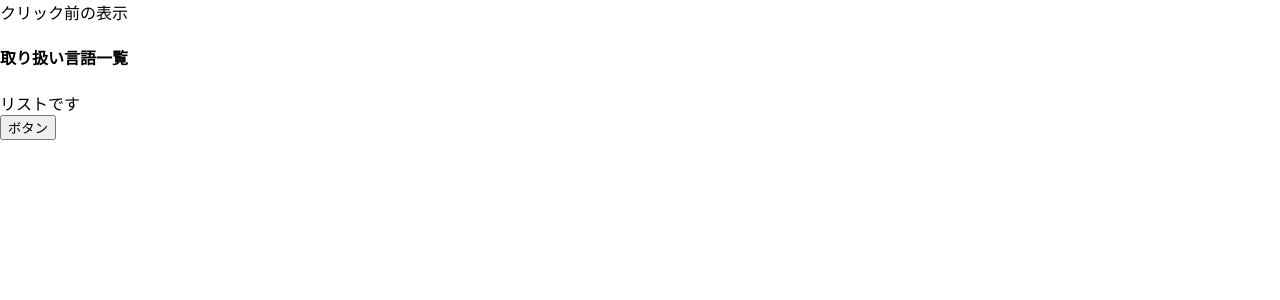
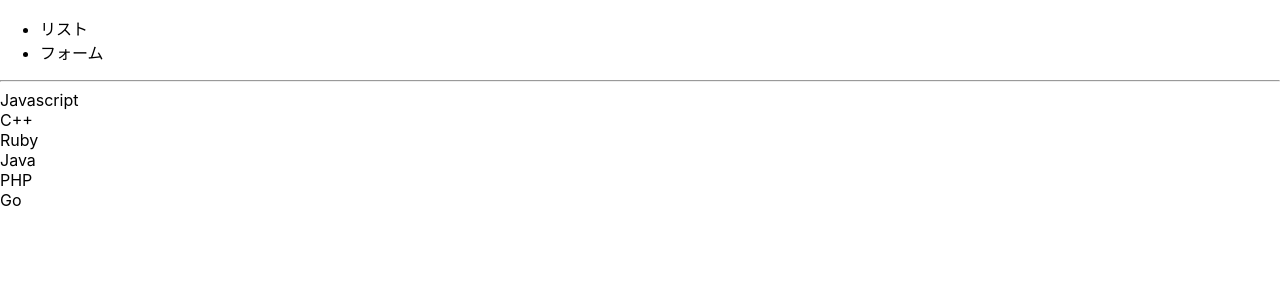
Before and after one commit to redrabbit1104/react-toturial, a React (Create React App) app: page / in a window 1280 px wide. Shown: the top 300 px of the page. Built offline with nearby package versions, Linux system fonts and the light colour scheme.

Commit message:
if condition and map

```diff
--- a/src/App.js
+++ b/src/App.js
@@ -1,24 +1,26 @@
 import React from "react";
 import { List } from "./List";
+import { Form } from "./Form";
 
 class App extends React.Component {
   constructor(props) {
     super(props);
-    this.state = { description: "クリック前の表示" };
+    this.state = { description: "クリック前の表示", tab: "list" };
   }
-  changeDescription() {
-    this.setState({
-      description: "クリック後の表示です。",
-    });
-  }
+
   render() {
-    const { description } = this.state;
+    const { tab } = this.state;
     return (
       <div>
-        {description}
-        <List title="取り扱い言語一覧" />
+        <header>
+          <ul>
+            <li onClick={() => this.setState({ tab: "list" })}>リスト</li>
+            <li onClick={() => this.setState({ tab: "form" })}>フォーム</li>
+          </ul>
+        </header>
+        <hr />
+        {tab === "list" ? <List /> : <Form />}
         {/* <button onClick={() => this.changeDescription()}>ボタン</button> */}
-        <button onClick={this.changeDescription.bind(this)}>ボタン</button>
       </div>
     );
   }
--- /dev/null
+++ b/src/Form.js
@@ -0,0 +1,7 @@
+import React from "react";
+
+export class Form extends React.Component {
+  render() {
+    return <div>フォームです</div>;
+  }
+}
--- a/src/List.js
+++ b/src/List.js
@@ -1,12 +1,14 @@
 import React from "react";
 
+const LANGUAGES = ["Javascript", "C++", "Ruby", "Java", "PHP", "Go"];
 export class List extends React.Component {
   render() {
     const { title } = this.props;
     return (
       <div>
-        <h4>{title}</h4>
-        <div>リストです</div>
+        {LANGUAGES.map((lang, index) => {
+          return <div key={index}>{lang}</div>;
+        })}
       </div>
     );
   }
```
